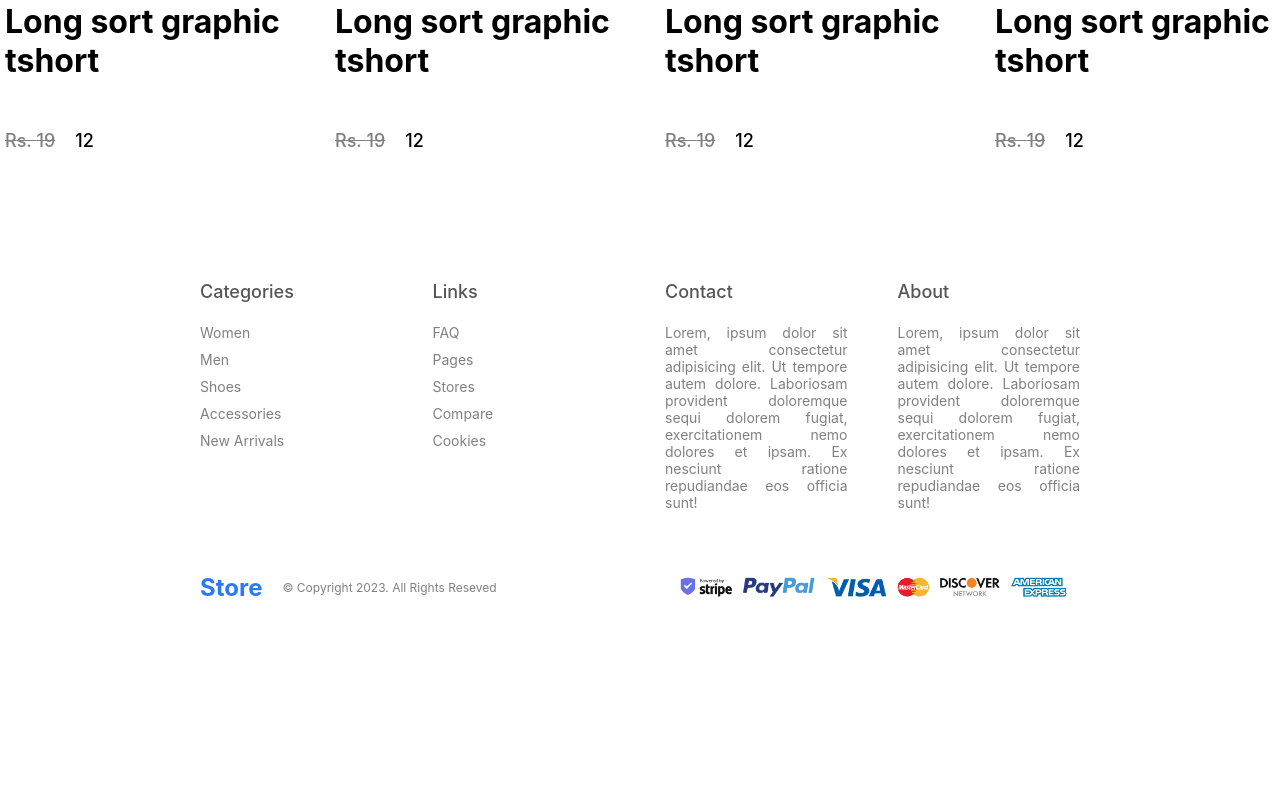
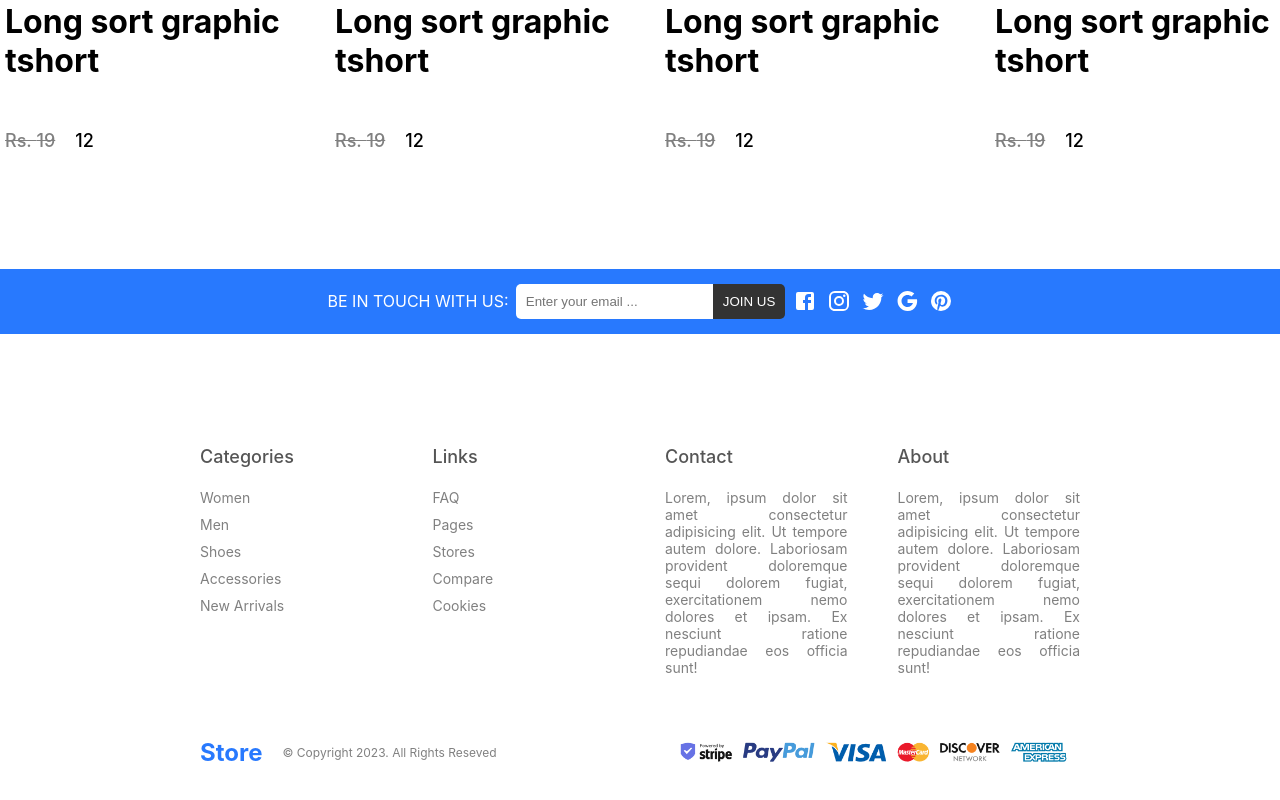
Before and after one commit to Raj-Mandloii/E-commerce, a React (Create React App) app in the folder frontend/: page / in a window 1280 px wide. Shown: the part 3091-3891 px from the top of the page. Before the commit the page ends 3726 px from the top, so only its background shows below. Built offline with nearby package versions, Linux system fonts and the light colour scheme.

Commit message:
contact section added

```diff
--- /dev/null
+++ b/frontend/src/components/Contact/Contact.jsx
@@ -0,0 +1,32 @@
+import React from 'react'
+import "./Contact.scss"
+
+// Icons import statements
+
+import FacebookIcon from "@mui/icons-material/Facebook";
+import InstagramIcon from "@mui/icons-material/Instagram";
+import TwitterIcon from "@mui/icons-material/Twitter";
+import GoogleIcon from "@mui/icons-material/Google";
+import PinterestIcon from "@mui/icons-material/Pinterest";
+
+
+export const Contact = () => {
+    return (
+        <div className='contact'>
+            <div className="wrapper">
+                <span>BE IN TOUCH WITH US:</span>
+                <div className="mail">
+                    <input type="text" placeholder='Enter your email ...' />
+                    <button>JOIN US</button>
+                </div>
+                <div className="icons">
+                    <FacebookIcon />
+                    <InstagramIcon />
+                    <TwitterIcon />
+                    <GoogleIcon />
+                    <PinterestIcon />
+                </div>
+            </div>
+        </div>
+    )
+}
--- /dev/null
+++ b/frontend/src/components/Contact/Contact.scss
@@ -0,0 +1,33 @@
+.contact{
+    background-color: #2879fe;
+    color: white;
+    padding: 15px;
+    display: flex;
+    justify-content: center;
+
+    .wrapper{
+      width: 50%;
+      display: flex;
+      align-items: center;
+      justify-content: space-between;
+
+      input{
+        padding: 10px;
+        border: none;
+        border-radius: 5px 0 0  5px;
+      }
+
+      button{
+        padding: 10px;
+        color: white;
+        background: #333;
+        border-radius: 0 5px 5px 0;
+        border: none;
+      }
+
+      .icons{
+        display: flex;
+        gap: 10px;
+      }
+    }
+  }
--- a/frontend/src/components/Slider/Slider.scss
+++ b/frontend/src/components/Slider/Slider.scss
@@ -1,6 +1,6 @@
 .slider{
     height: calc(100vh - 80px);
-    width: 100vw;
+    width: 100%; // 100vw
     position: relative;
     overflow: hidden;
 
@@ -9,6 +9,7 @@
       height: 100%;
       display: flex;
       transition: all 1s ease;
+
 
       img{
         width: 100vw;
--- a/frontend/src/pages/Home/Home.jsx
+++ b/frontend/src/pages/Home/Home.jsx
@@ -3,6 +3,7 @@
 import {FeaturedProducts} from "../../components/FeaturedProducts/FeaturedProducts.jsx"
 import "./Home.scss";
 import { Categories } from '../../components/Categories/Categories';
+import { Contact } from '../../components/Contact/Contact';
 
  const Home = () => {
   return (
@@ -11,6 +12,7 @@
       <FeaturedProducts type="feautured"/>
       <Categories/>
       <FeaturedProducts type="trending"/>
+      <Contact/>
     </div>
   )
 }
```
